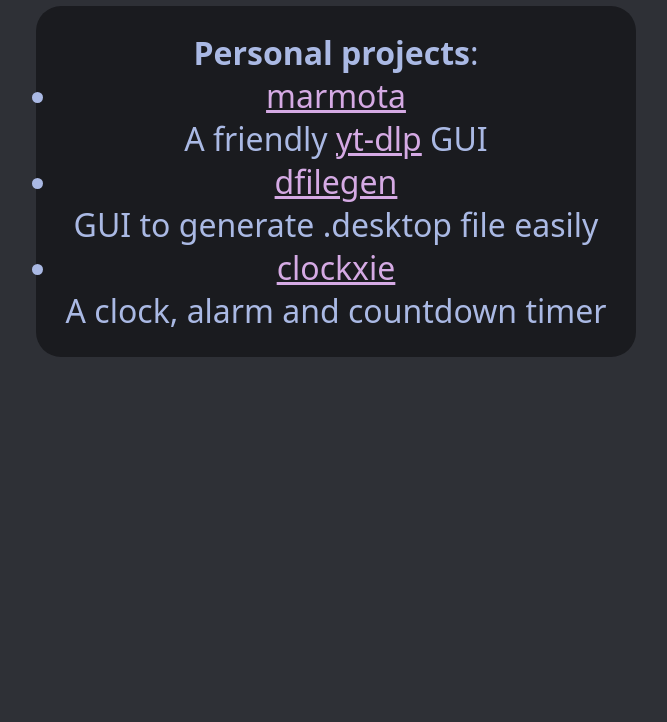
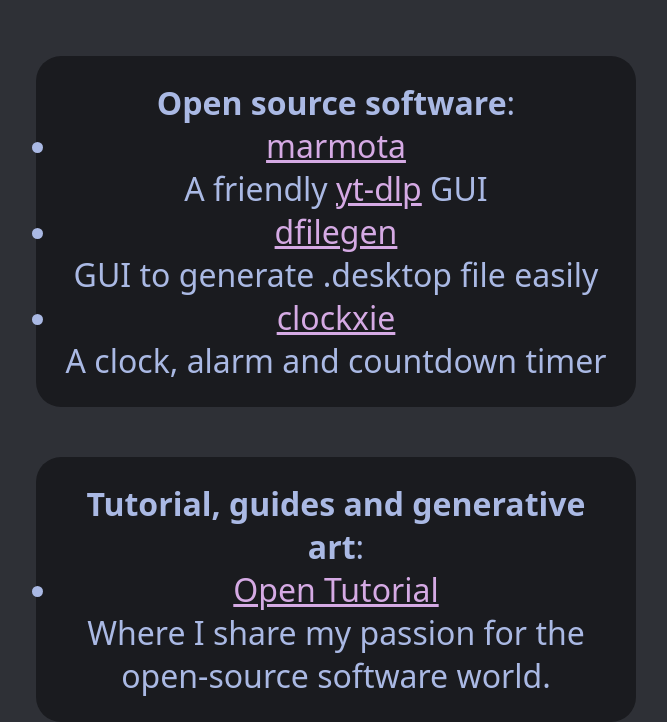
Before and after one commit to plucafs/plucafs.github.io, a plain HTML site: page index.html in a window 1280 px wide. Shown: the part 116-838 px from the top of the page, without its empty margins (304-971 px from the left). Before the commit the page ends 800 px from the top, so only its background shows below. Drawn offline with Linux system fonts and the light colour scheme.

Commit message:
Background section style

```diff
--- a/css/styles.css
+++ b/css/styles.css
@@ -31,8 +31,14 @@ h2, h3 {
     color: #d5aae4;
 }
 
-.personal-projects {
+.pp-software {
     background-color: #1a1b1f;
     padding: 25px;
     border-radius: 25px;
 }
+
+.pp-youtube {
+    background-color: #1a1b1f;
+    padding: 25px;
+    border-radius: 25px;
+}
--- a/index.html
+++ b/index.html
@@ -13,9 +13,9 @@
                 <img src="/img/logo.svg" alt="logo">
             </a>
         </header>
-
-        <div class="personal-projects">
-            <p><strong>Personal projects</strong>:</p>
+        <div style='padding-top: 50px'></div>
+        <div class="pp-software">
+            <p><strong>Open source software</strong>:</p>
             <ul>
                 <li><a href="https://github.com/plucafs/marmota" target="_blank">marmota</a><br>
                 A friendly <a href="https://github.com/yt-dlp/yt-dlp" target="_blank">yt-dlp</a> GUI</li>
@@ -27,6 +27,14 @@
                 A clock, alarm and countdown timer</li>
             </ul>
         </div>
+        <div style='padding-top: 50px'></div>
+        <div class="pp-youtube">
+            <p><strong>Tutorial, guides and generative art</strong>:</p>
+            <ul>
+                <li><a href="https://www.youtube.com/channel/UCRKbtBAzpFE61OFihitot3Q" target="_blank">Open Tutorial</a><br>
+                Where I share my passion for the open-source software world.</li>
+            </ul>
+        </div>
 
     </body>
 
```
